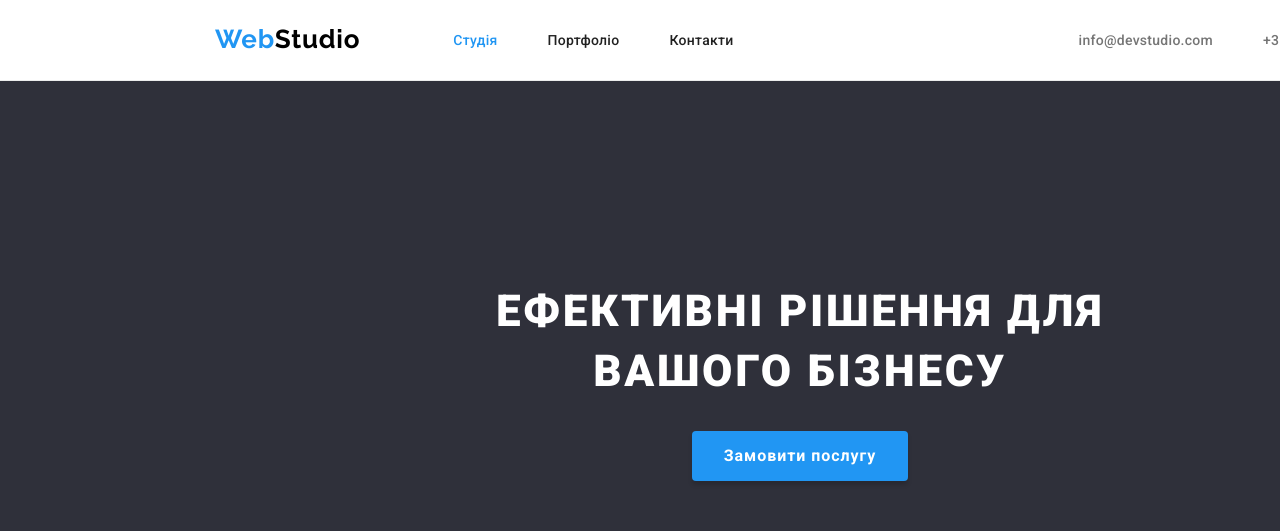
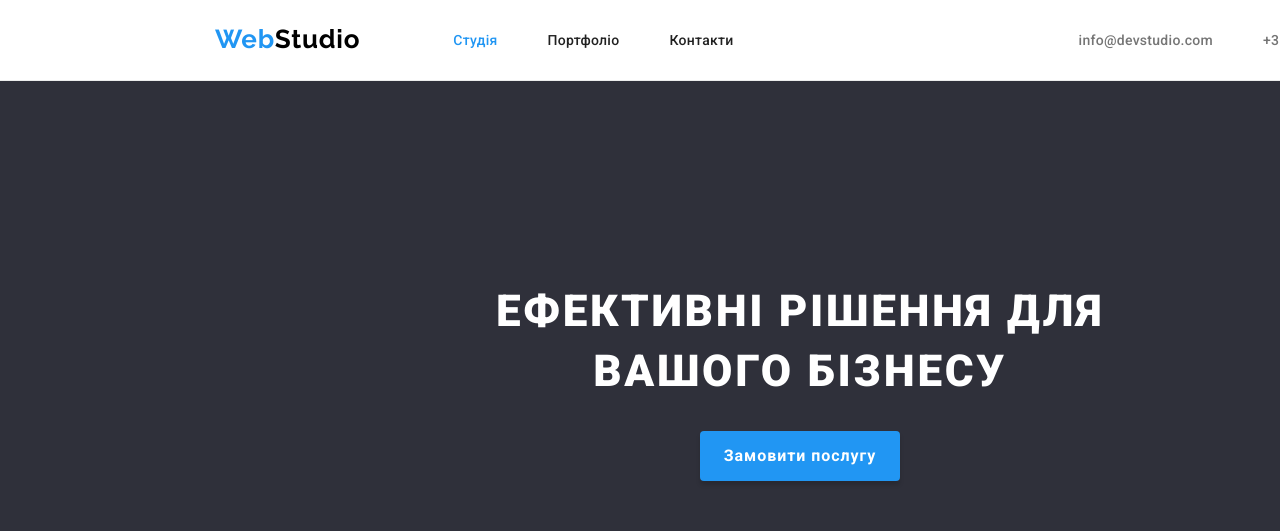
Before and after one commit to blowmybow/goit-markup-hw-03, a plain HTML site: page index.html in a window 1280 px wide. Shown: the top 531 px of the page. Drawn offline with nearby package versions, Linux system fonts and the light colour scheme.

Commit message:
зміна розміру кнопки в Hero

```diff
--- a/css/style.css
+++ b/css/style.css
@@ -131,6 +131,8 @@ body {
     text-align: center;
     display: block;
     text-transform: uppercase;
+    padding-top: 200px;
+    padding-bottom: 200px;
 }
 .hero-title {
     color: var(--primary-white-color);
@@ -141,7 +143,6 @@ body {
     font-size: 44px;
     line-height: calc(60 / 44);
     letter-spacing: 0.06em;
-    padding-top: 200px;
 }
 .button {
     background-color: var(--accent-color);
@@ -153,7 +154,7 @@ body {
     font-weight: 700;
     line-height: calc(30 / 16);
     letter-spacing: 0.06em;
-    min-width: 216px;
+    /* min-width: 216px; */
     text-align: center;
 
     display: inline-block;
@@ -161,7 +162,6 @@ body {
     border: 0;
     cursor: pointer;
     padding: 10px 24px;
-    margin-bottom: 200px;
     box-shadow: 0px 4px 4px rgba(0, 0, 0, 0.15);
 }
 /* peculiarities */
```
